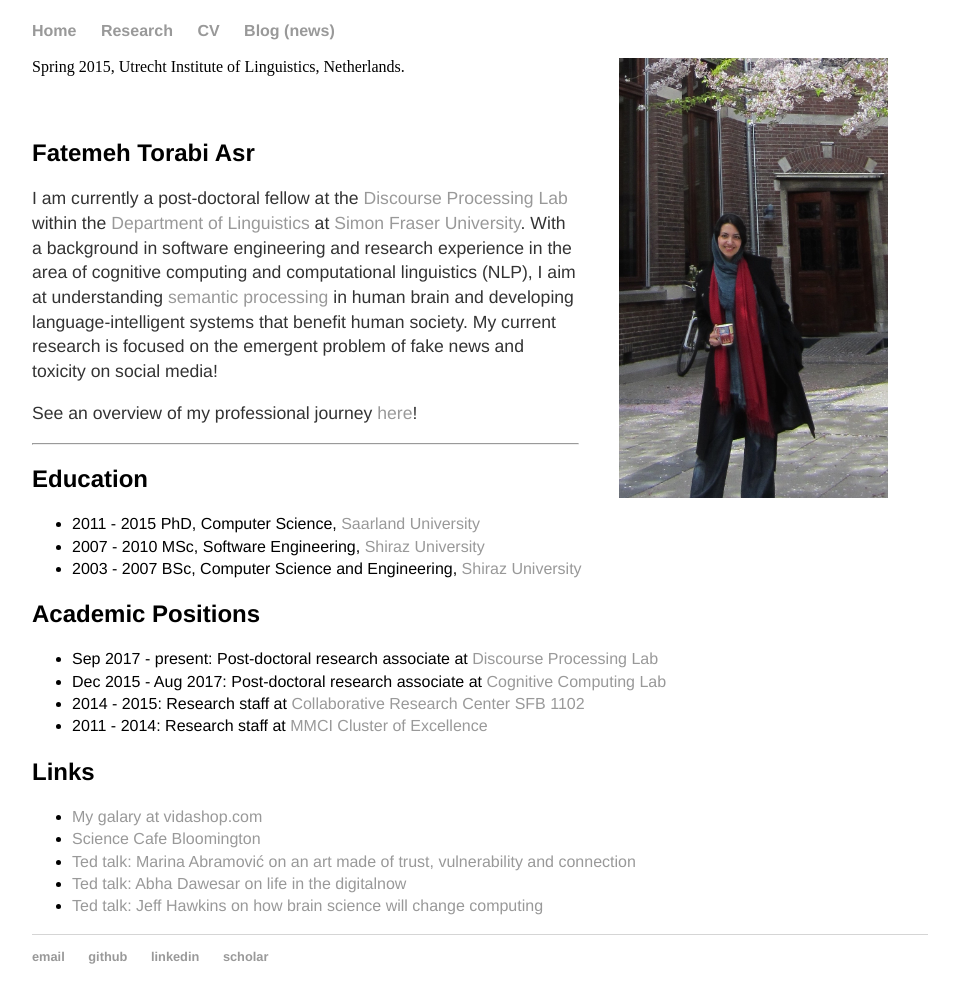
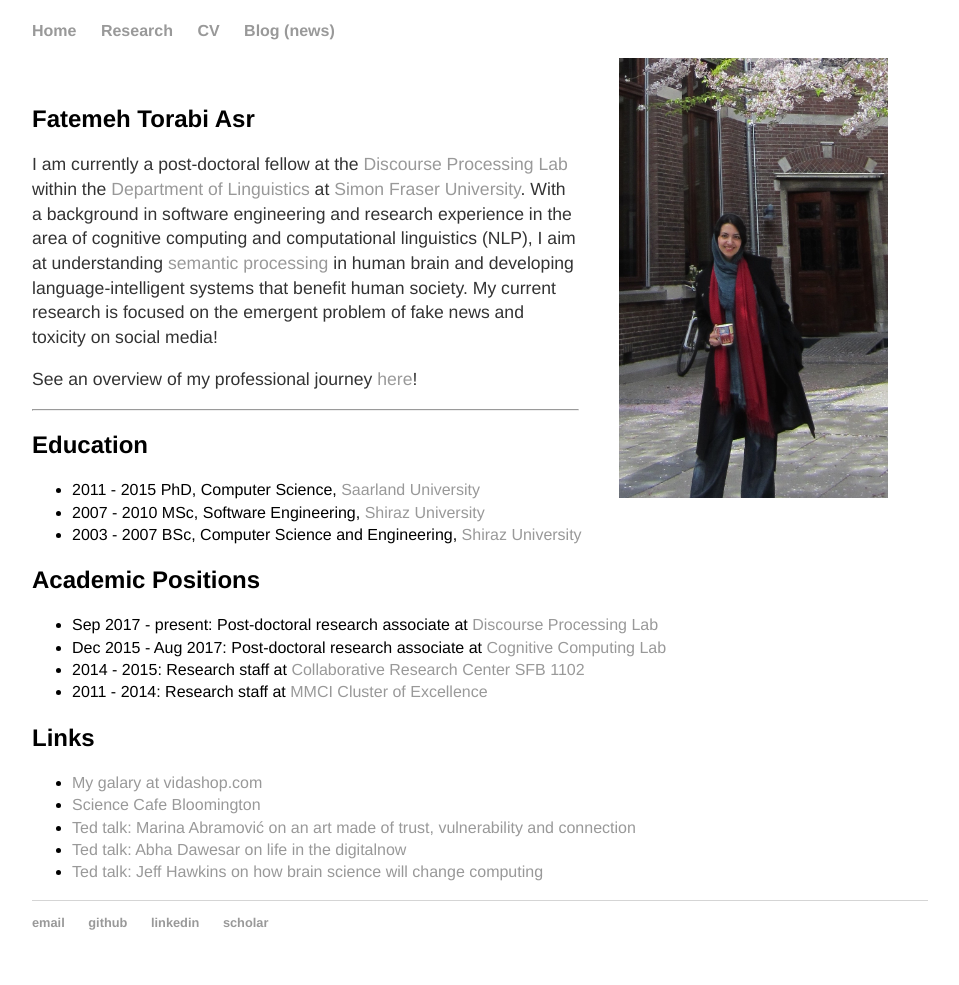
Before and after one commit to FTAsr/ftasr.github.io, a Jekyll site: the page built from index.md, in a window 1280 px wide. Shown: the whole page, without its empty margins (160-1119 px from the left). Built offline with Jekyll 4.4.1, drawn with Linux system fonts in a browser that asks for light colours; after the commit the page ends 951 px from its top, so only the background shows below that.

Commit message:
Update firstPage.html

```diff
--- a/_layouts/firstPage.html
+++ b/_layouts/firstPage.html
@@ -17,7 +17,7 @@
 
 			<div class="menue">
 				<img style="float: right;" src="/photo/fatemehNL_2.JPG" width="30%" height="30%" hspace="40">
-				<figcaption>Spring 2015, Utrecht Institute of Linguistics, Netherlands.</figcaption>
+
 			</div>
 
 			<div class="maincontent">
```
